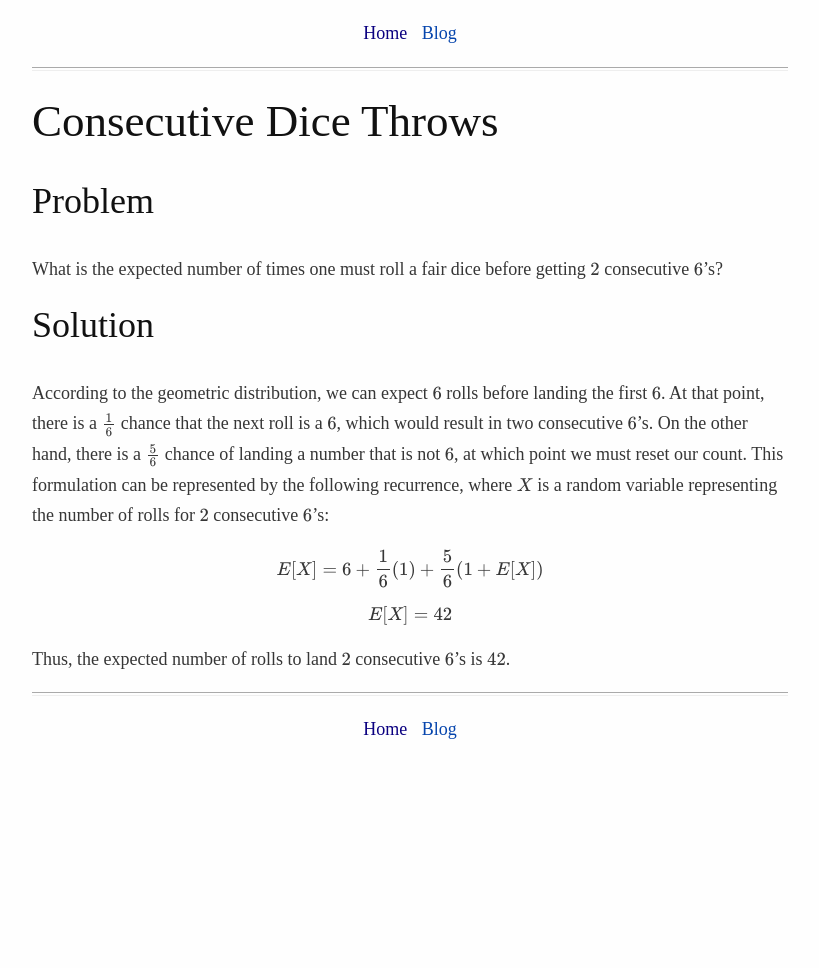
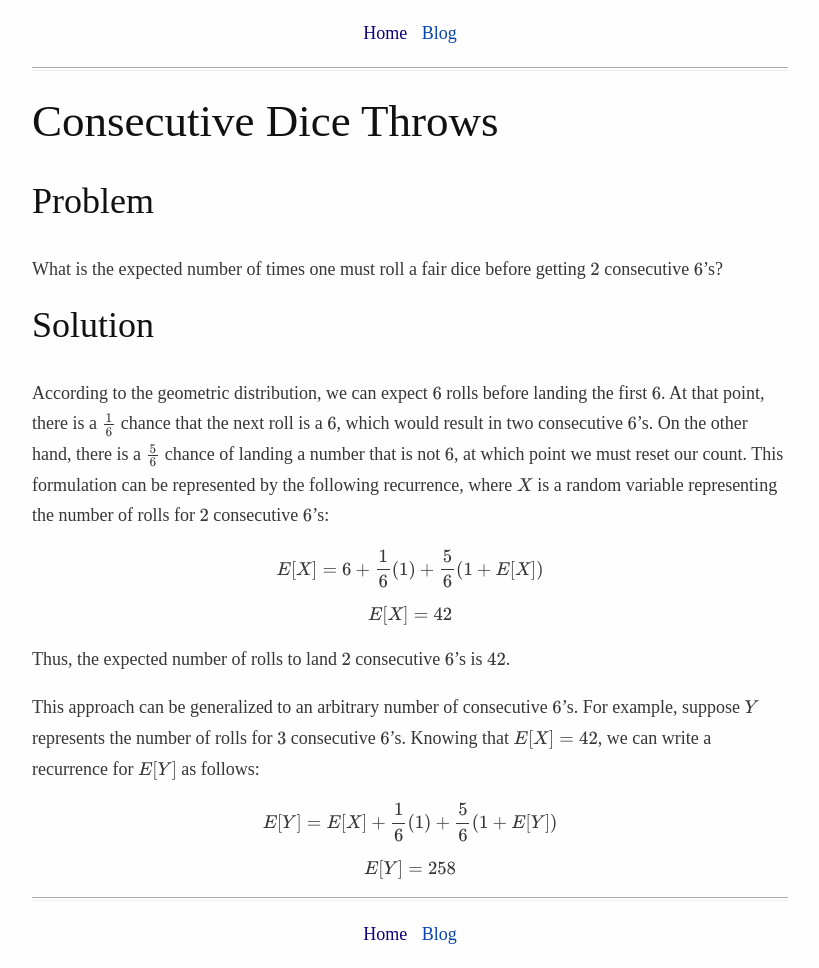
Before and after one commit to kaaniboy/kaaniboy.github.io, a Jekyll site: the page math/probability/other/_posts/2020-04-28-consecutive-dice-throws.html, which Jekyll copies as it is, in a window 1280 px wide. Shown: the whole page, without its empty margins (230-1049 px from the left). Built offline with Jekyll 4.4.1, drawn with Linux system fonts in a browser that asks for light colours; some web fonts are replaced; formulas are drawn with MathJax 3; before the commit the page ends 900 px from its top, so only the background shows below that.

Commit message:
Publish math to blog - Update Consecutive Dice Throws problem

```diff
--- a/math/probability/other/_posts/2020-04-28-consecutive-dice-throws.html
+++ b/math/probability/other/_posts/2020-04-28-consecutive-dice-throws.html
@@ -5,3 +5,5 @@
 <p>According to the geometric distribution, we can expect <span class="math inline">\(6\)</span> rolls before landing the first <span class="math inline">\(6\)</span>. At that point, there is a <span class="math inline">\(\frac{1}{6}\)</span> chance that the next roll is a <span class="math inline">\(6\)</span>, which would result in two consecutive <span class="math inline">\(6\)</span>’s. On the other hand, there is a <span class="math inline">\(\frac{5}{6}\)</span> chance of landing a number that is not <span class="math inline">\(6\)</span>, at which point we must reset our count. This formulation can be represented by the following recurrence, where <span class="math inline">\(X\)</span> is a random variable representing the number of rolls for <span class="math inline">\(2\)</span> consecutive <span class="math inline">\(6\)</span>’s:</p>
 <p><span class="math display">\[E[X] = 6 + \frac{1}{6}(1) + \frac{5}{6}(1+E[X])\]</span> <span class="math display">\[E[X] = 42\]</span></p>
 <p>Thus, the expected number of rolls to land <span class="math inline">\(2\)</span> consecutive <span class="math inline">\(6\)</span>’s is <span class="math inline">\(42\)</span>.</p>
+<p>This approach can be generalized to an arbitrary number of consecutive <span class="math inline">\(6\)</span>’s. For example, suppose <span class="math inline">\(Y\)</span> represents the number of rolls for <span class="math inline">\(3\)</span> consecutive <span class="math inline">\(6\)</span>’s. Knowing that <span class="math inline">\(E[X] = 42\)</span>, we can write a recurrence for <span class="math inline">\(E[Y]\)</span> as follows:</p>
+<p><span class="math display">\[E[Y] = E[X] + \frac{1}{6}(1) + \frac{5}{6}(1+E[Y])\]</span> <span class="math display">\[E[Y] = 258\]</span></p>
```
